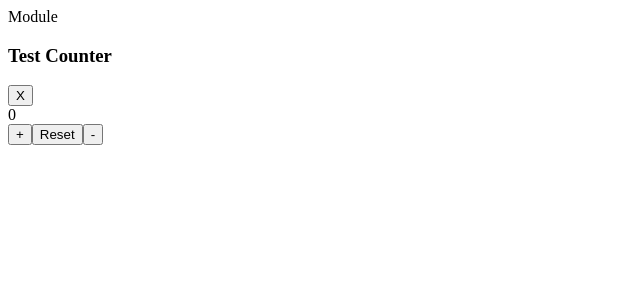
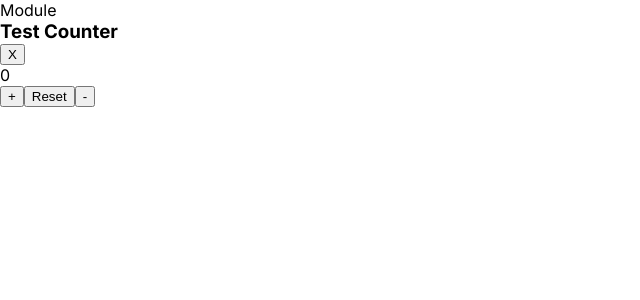
Before and after one commit to vcollins1/Counter-Dashboard, a React (Vite) app: page / in a window 1280 px wide. Shown: the top 300 px of the page, without its empty margins (0-640 px from the left). Built offline with nearby package versions, Linux system fonts and the light colour scheme.

Commit message:
styles for top level app and added an embedded google font

```diff
--- a/index.html
+++ b/index.html
@@ -3,6 +3,9 @@
   <head>
     <meta charset="UTF-8" />
     <meta name="viewport" content="width=device-width, initial-scale=1.0" />
+    <link rel="preconnect" href="https://fonts.googleapis.com">
+    <link rel="preconnect" href="https://fonts.gstatic.com" crossorigin>
+    <link href="https://fonts.googleapis.com/css2?family=Inter:ital,opsz,wght@0,14..32,100..900;1,14..32,100..900&display=swap" rel="stylesheet">
     <title>Counter Dashboard</title>
   </head>
   <body>
--- a/src/App.tsx
+++ b/src/App.tsx
@@ -1,12 +1,13 @@
 import Counter from "./components/Counter.tsx";
+import "./assets/shared.css";
 
 function App() {
     return (
-        <>
+        <div className="app">
             <Counter
                 title="Test Counter"
             />
-        </>
+        </div>
     )
 }
 
--- /dev/null
+++ b/src/assets/shared.css
@@ -0,0 +1,22 @@
+* {
+    box-sizing: border-box;
+    margin: 0;
+}
+
+:root {
+    font-family: Inter, sans-serif;
+}
+
+.app {
+    --bg: #edf1f4;
+    --panel: #ffffff;
+    --panel-strong: #e4eaef;
+    --surface: #111518;
+    --text: #111518;
+    --muted: #60707c;
+    --line: #d4dde5;
+    --accent: #087f65;
+    --accent-strong: #0b624f;
+    --warning: #ad6b00;
+    --danger: #bc3934;
+}
```
